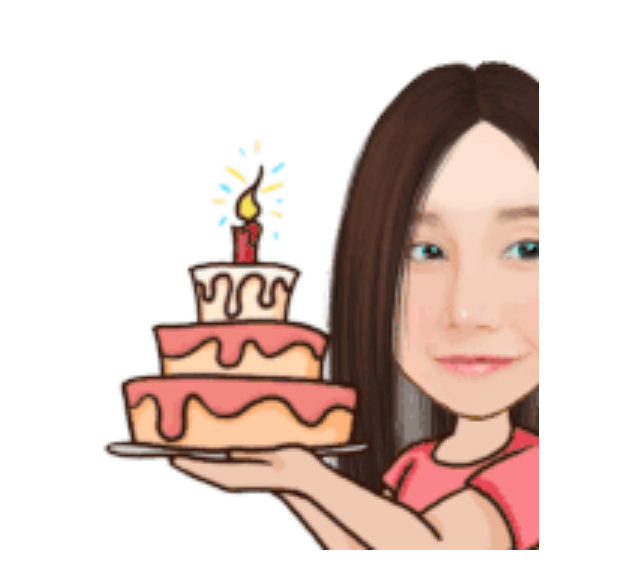
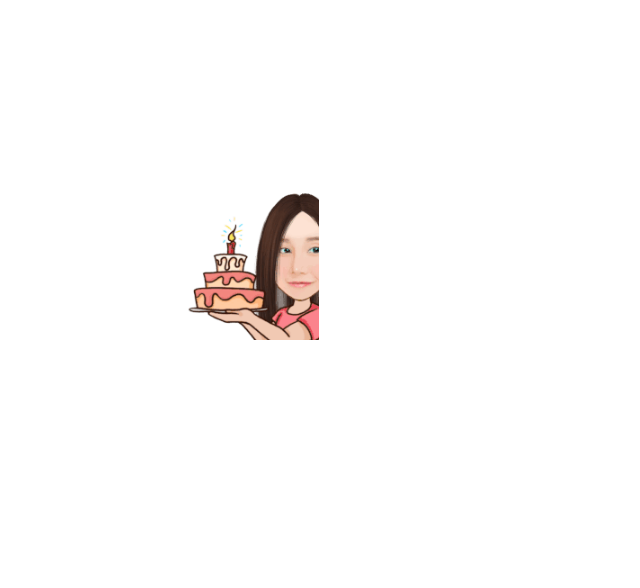
Before and after one commit to SourCandies69/uv-bday, a plain HTML site: page hehe.html in a window 1280 px wide. Shown: the part 148-736 px from the top of the page, without its empty margins (401-1041 px from the left). Drawn offline with Linux system fonts and the light colour scheme.

Commit message:
Update hehe.html

```diff
--- a/hehe.html
+++ b/hehe.html
@@ -14,15 +14,13 @@
         justify-content: center;
         height: 100vh;
         background-color: white;
-        background-size: 600px 780px;
-        background-position: center;
-        background-repeat: no-repeat;
         overflow: hidden;
     }
 
     .gif-container img {
-        width: 600px; /* Adjust as needed */
+        width: 90%; /* Adjust width to fit screen */
         height: auto; /* Maintain aspect ratio */
+        max-width: 600px; /* Maximum width */
     }
 </style>
 </head>
```
